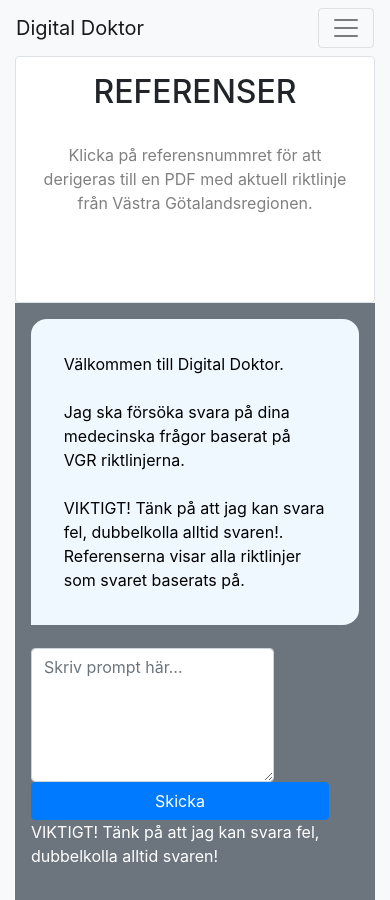
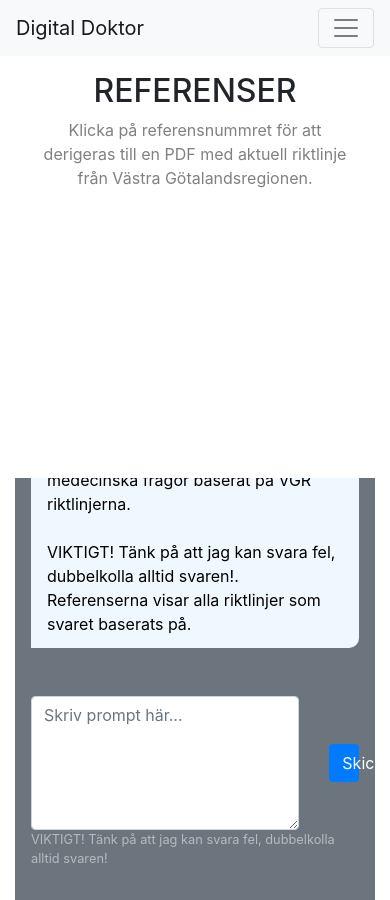
Before and after one commit to Adam030211/Digitaldoctor, a Django app: page /test in a window 390 px wide. Run offline with Django 5.2, Linux system fonts and the light colour scheme; parts of the project's set-up code (start-up, migrations or seed data) failed here and were passed over; some libraries are stand-ins or nearby versions.

Commit message:
[fix][frontend] Fixed previous bugs for computer usage, will be tested on mobile

```diff
--- a/myapp/llm_utils.py
+++ b/myapp/llm_utils.py
@@ -68,13 +68,28 @@ def search(query, top_k=3):
             })
     return results
 
+#def remove_irrelevant_history():
+    #try:
+    #    responce = chat_client.chat.completions.create(
+    #        messages=[
+    #            {
+    #                "role": "user",
+     #               "content": history,
+     #           }
+     #       ],
+     #       max_tokens=4096,
+     #       temperature=0.2,
+     #       top_p=0.5,
+     ##       model=GPT4O_DEPLOYMENT_NAME
+     #   )
+
 # ---- LLM Response ----
 def get_llm_response(prompt, use_rag=True):
     if use_rag:
         results = search(prompt, top_k=5)
         context = ""
         for i, res in enumerate(results):
-            print(f"[{i+1}] Titel: {res['metadata']['title']} ")
+            #print(f"[{i+1}] Titel: {res['metadata']['title']} ")
             context += f"Document {i+1}: {res['text']}...\n\n"
 
         enhanced_prompt = f"""
@@ -86,11 +101,13 @@ You MUST include references to the specific documents you use.
 
         Question: {prompt}
 
-        Please provide a concise answer. Make references in the following format [number] after each statement based on the source. No referencelist should be included.
-        """#Here is a history of previous asked and answered questions (can be empty if there is no history). Use only if history is deemd relevant to the question being asked. {history}"""
+        Please provide a concise answer. Make references in the following format [number] after each statement based on the source. No referencelist should be included."""
+        if len(history)> 0:
+            enhanced_prompt += f"""Here is previously asked questinon and answers that can help {history}"""
 
     else:
         enhanced_prompt = prompt
+        print(history)
 
     try:
         response = chat_client.chat.completions.create(
@@ -106,16 +123,18 @@ You MUST include references to the specific documents you use.
             model=GPT4O_DEPLOYMENT_NAME
         )
         the_llm_responce, ref = create_refrencelist(response.choices[0].message.content, results)
-        print(response.choices[0].message.content)
+        #print(response.choices[0].message.content)
+        llm_responce_without_ref = remove_references(the_llm_responce)
 
         history.append({
             "question" : prompt,
-            "response" :the_llm_responce,
-            "references": ref
+            "response" :llm_responce_without_ref
         })
+
         #Try to minimize amount of history, this is not yet used.
-        if len(history) >= 3:
+        if len(history) >= 5:
             history.remove(history[0])
+
         s = {
                 "references": ref,
                 "content": the_llm_responce,
@@ -172,3 +191,6 @@ def create_refrencelist(response, results):
         )
 
     return updated_response, ''.join(references)
+
+def remove_references(response):
+    return re.sub(r'\[(\d+)\]',"", response)
--- a/myapp/static/css/home.css
+++ b/myapp/static/css/home.css
@@ -1,41 +1,36 @@
-.bg-light{
+html, body {
     height: 100%;
-    width: 100%;
     margin: 0;
+  }
+
+.section {
+    height: 50%;
 }
 
-.col-8{
-    height: 100%
+  @media (min-width: 990px) {
+    .section {
+      height: 100%;
+    }
+  }
+  #referenceColumn{
+    flex-grow: 1;
+    overflow: auto;
+    white-space: pre-wrap;
+  }
 
-}.row {
-    height: 100%;
-    width: 100%;
-}
-.chat .message p{
+  #chatScroll {
+    min-height: 0;
+    overflow-y: auto;
+  }
+
+  .chat .message p {
     background: lightskyblue;
-    padding: 10% 10%;
-    border-radius: 5% 5% 0 5%;
+    padding: 12px 16px;
+    border-radius: 10px 10px 0 10px;
     color: black;
-}
+  }
 
-.chat .incoming p{
+  .chat .incoming p {
     background-color: aliceblue;
-    border-radius: 5% 5% 5% 0;
-}
-.chat .outgoing {
-    text-align: right;
-    justify-content: flex-end;
-    margin: 20px 0px;
-}
-#references {
-    overflow-wrap: break-word;
-    word-wrap: break-word;
-    overflow: hidden;
-    white-space: pre-wrap;
-    width: 100%;
-}
-.btn{
-    width: 100%;
-    height: 100%;
-    text-align: center;
-}
+    border-radius: 10px 10px 10px 0;
+  }
--- a/myapp/templates/home.html
+++ b/myapp/templates/home.html
@@ -9,20 +9,19 @@
 
 </head>
 
-<body class="bg-light width=device-width">
+<body class="container-fluid p-0 m-0">
 
-      <div class="row content-area m-0  min-vh-100">
+     <!--<div class="row flex-grow-1 m-0 h-100 overflow-hidden">-->
+     <div class = "d-flex flex-column flex-lg-row vh-100">
 
-        <div class="col-12 col-md-4 d-flex flex-column border-end bg-white border rounded p-3" id=>
+        <div class="d-flex flex-column bg-white border-end p-3 w-100 w-lg-25 section" id = "referenceColumn">
             <h2 style="text-align: center;">REFERENSER</h2>
-            <br>
             <p style="color:gray; text-align: center;">Klicka på referensnummret för att derigeras till en PDF med aktuell riktlinje från Västra Götalandsregionen.</p>
-            <br><br>
-            <div id="references"></div>
+            <div id="references" class="flex-grow-1 overflow-auto whitespace-pre-wrap"></div>
         </div>
 
-       <div class="col-12 col-md-8 d-flex flex-column bg-secondary text-white p-3">
-          <div class="flex-grow-1 panel-scroll overflow-auto" id="chatScroll">
+       <div class="d-flex flex-column bg-secondary text-white w-100 w-lg-75 section">
+          <div class="flex-grow-1 overflow-auto p-3" id="chatScroll">
             <div class="chat">
                 <div class ="message incoming">
                     <p>
@@ -34,18 +33,18 @@
             </div>
         </div>
 
-            <form method="post" id="promptForm">
+            <form method="post" id="promptForm" class="p-3 bg-secondary">
                 <div class="form-group">
                     {% csrf_token %}
                     <div class="row">
                         <div class="col-10">
                          <textarea class="form-control" id="prompt" name="prompt" rows="5" placeholder="Skriv prompt här..."></textarea>
                         </div>
-                        <div class="col">
-                            <button class="btn btn-primary" type="submit">Skicka</button>
+                        <div class="col-2 d-flex align-items-center">
+                            <button class="btn btn-primary w-100" type="submit">Skicka</button>
                         </div>
                     </div>
-                    <p>VIKTIGT! Tänk på att jag kan svara fel, dubbelkolla alltid svaren!</p>
+                    <p class="text-white-50 small mb-0">VIKTIGT! Tänk på att jag kan svara fel, dubbelkolla alltid svaren!</p>
                 </div>
            </form>
         </div>
```
